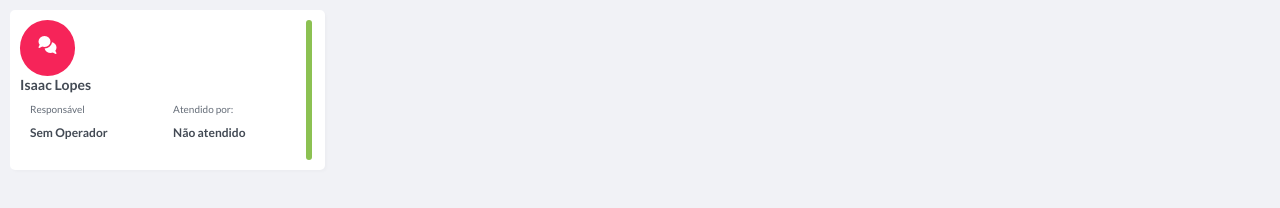
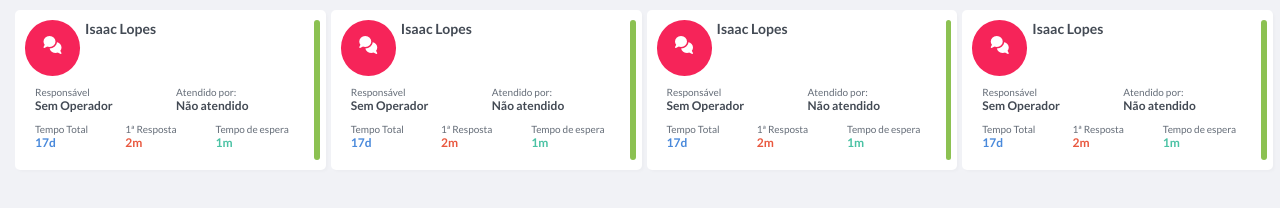
Before and after one commit to Isaacgrdl/card-html-css, a plain HTML site: page index.html in a window 1280 px wide. Drawn offline with Linux system fonts and the light colour scheme.

Commit message:
Estilo do card implementado

```diff
--- a/css/style.css
+++ b/css/style.css
@@ -25,7 +25,7 @@ a {text-decoration: none;}
 
 .container {
     width: 100%;
-    padding: 10px;
+    padding: 10px 7px 10px 10px;
 }
 
 .container a {
@@ -34,6 +34,7 @@ a {text-decoration: none;}
     padding: 10px 7px 10px 10px;
     border-radius: 5px;
     box-shadow: 2px 2px 3px 0 rgba(0, 0, 0, 0.02);
+    margin-left: 5px;
 }
 
 .container .card-info {
@@ -46,6 +47,7 @@ a {text-decoration: none;}
     float: right;
     background-color: #8cc152;
     border-radius: 5px;
+    margin-right: -7px;
 }
 
 .container .card-info i {
@@ -60,15 +62,15 @@ a {text-decoration: none;}
     float: left;
 }
 
-.container .card-info label {
+.container .card-info .cabecalho label {
     font-size: 14px;
     font-weight: 700;
     color: #434a54;
     text-overflow: ellipsis;
-    display: block;
     float: left;
-    width: 80%;
+    width: 75%;
     cursor: pointer;
+    padding-left: 5px;
 }
 
 
@@ -80,7 +82,7 @@ a {text-decoration: none;}
 .container .card-info .op-info span label{
     width: 50%;
     float: left;
-    padding: 10px;
+    padding: 10px 0 0 10px;
     font-weight: normal;
     font-size: 10px;
     color: #656d78;
@@ -101,3 +103,45 @@ a {text-decoration: none;}
     color: #434a54;
     cursor: pointer;
 }
+
+.container .card-info .op-info3 span{
+    width: 98%;
+    float: left;
+}
+
+.container .card-info .op-info3 span label{
+    width: 32%;
+    float: left;
+    padding: 10px 0 0 10px;
+    font-weight: normal;
+    font-size: 10px;
+    color: #656d78;
+    cursor: pointer;
+}
+
+.container .card-info .op-info4 span{
+    width: 98%;
+    float: left;
+}
+
+.container .card-info .op-info4 span label{
+    width: 32%;
+    float: left;
+    padding-left: 10px;
+    font-weight: 700;
+    font-size: 12px;
+    color: #434a54;
+    cursor: pointer;
+}
+
+.container .card-info .op-info4 span #blue{
+    color: #4989db;
+}
+
+.container .card-info .op-info4 span #red{
+    color: #e9583f;
+}
+
+.container .card-info .op-info4 span #green{
+    color: #4ac2a4;
+}
--- a/index.html
+++ b/index.html
@@ -16,8 +16,10 @@
             <div class="card-info">
                 <div class="card-info status"></div>
 
-                <i class="fa fa-comments"></i>
-                <label>Isaac Lopes</label>
+                <div class="cabecalho">
+                    <i class="fa fa-comments"></i>
+                    <label>Isaac Lopes</label>
+                </div>
 
                 <div class="op-info">
                     <span>
@@ -32,6 +34,145 @@
                         <label>Não atendido</label>
                     </span>
                 </div>
+
+                <div class="op-info3">
+                    <span>
+                        <label>Tempo Total</label>
+                        <label>1ª Resposta</label>
+                        <label>Tempo de espera</label>
+                    </span>
+                </div>
+
+                <div class="op-info4">
+                    <span>
+                        <label id="blue">17d</label>
+                        <label id="red">2m</label>
+                        <label id="green">1m</label>
+                    </span>
+                </div>
+            </div>
+        </a>
+
+        <a href="#">
+            <div class="card-info">
+                <div class="card-info status"></div>
+
+                <div class="cabecalho">
+                    <i class="fa fa-comments"></i>
+                    <label>Isaac Lopes</label>
+                </div>
+
+                <div class="op-info">
+                    <span>
+                        <label>Responsável</label>
+                        <label>Atendido por:</label>
+                    </span>
+                </div>
+
+                <div class="op-info2">
+                    <span>
+                        <label>Sem Operador</label>
+                        <label>Não atendido</label>
+                    </span>
+                </div>
+
+                <div class="op-info3">
+                    <span>
+                        <label>Tempo Total</label>
+                        <label>1ª Resposta</label>
+                        <label>Tempo de espera</label>
+                    </span>
+                </div>
+
+                <div class="op-info4">
+                    <span>
+                        <label id="blue">17d</label>
+                        <label id="red">2m</label>
+                        <label id="green">1m</label>
+                    </span>
+                </div>
+            </div>
+        </a>
+
+        <a href="#">
+            <div class="card-info">
+                <div class="card-info status"></div>
+
+                <div class="cabecalho">
+                    <i class="fa fa-comments"></i>
+                    <label>Isaac Lopes</label>
+                </div>
+
+                <div class="op-info">
+                    <span>
+                        <label>Responsável</label>
+                        <label>Atendido por:</label>
+                    </span>
+                </div>
+
+                <div class="op-info2">
+                    <span>
+                        <label>Sem Operador</label>
+                        <label>Não atendido</label>
+                    </span>
+                </div>
+
+                <div class="op-info3">
+                    <span>
+                        <label>Tempo Total</label>
+                        <label>1ª Resposta</label>
+                        <label>Tempo de espera</label>
+                    </span>
+                </div>
+
+                <div class="op-info4">
+                    <span>
+                        <label id="blue">17d</label>
+                        <label id="red">2m</label>
+                        <label id="green">1m</label>
+                    </span>
+                </div>
+            </div>
+        </a>
+
+        <a href="#">
+            <div class="card-info">
+                <div class="card-info status"></div>
+
+                <div class="cabecalho">
+                    <i class="fa fa-comments"></i>
+                    <label>Isaac Lopes</label>
+                </div>
+
+                <div class="op-info">
+                    <span>
+                        <label>Responsável</label>
+                        <label>Atendido por:</label>
+                    </span>
+                </div>
+
+                <div class="op-info2">
+                    <span>
+                        <label>Sem Operador</label>
+                        <label>Não atendido</label>
+                    </span>
+                </div>
+
+                <div class="op-info3">
+                    <span>
+                        <label>Tempo Total</label>
+                        <label>1ª Resposta</label>
+                        <label>Tempo de espera</label>
+                    </span>
+                </div>
+
+                <div class="op-info4">
+                    <span>
+                        <label id="blue">17d</label>
+                        <label id="red">2m</label>
+                        <label id="green">1m</label>
+                    </span>
+                </div>
             </div>
         </a>
     </section>
```
